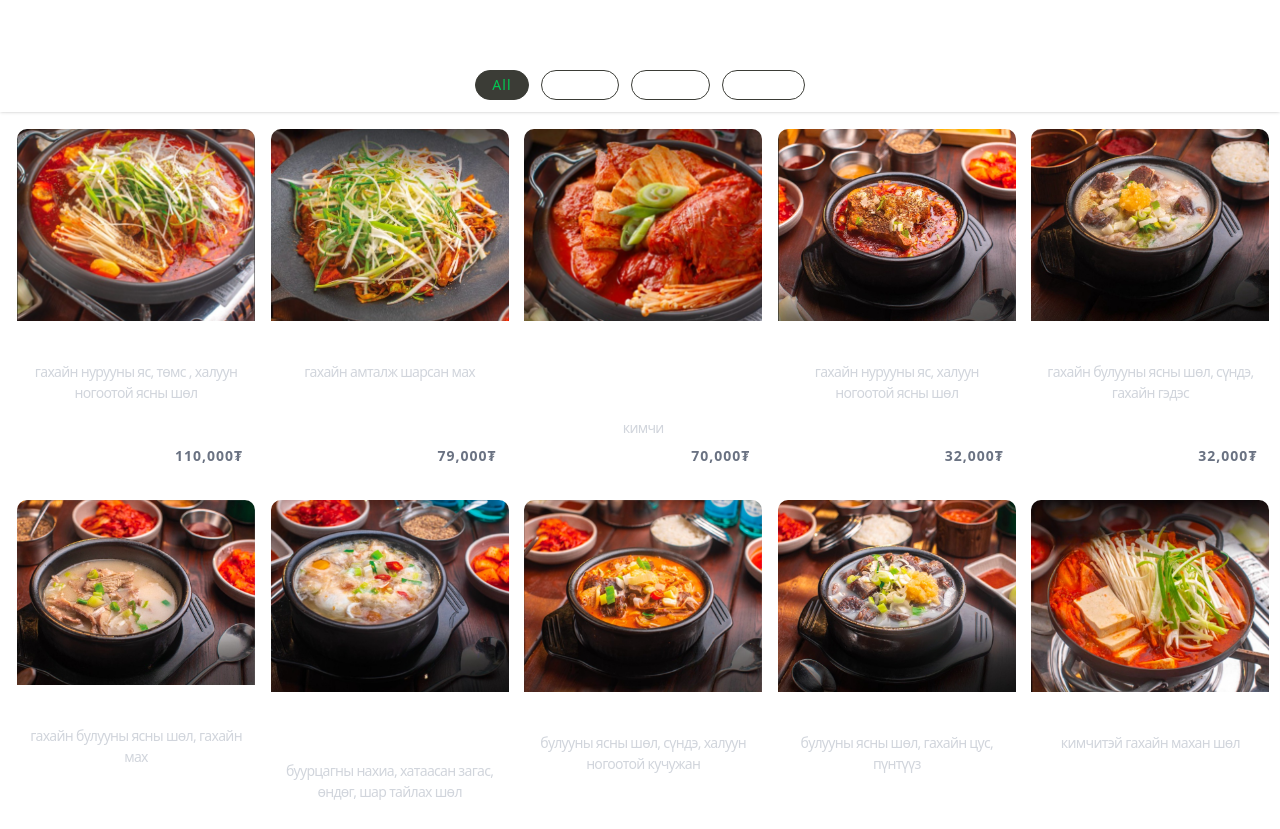
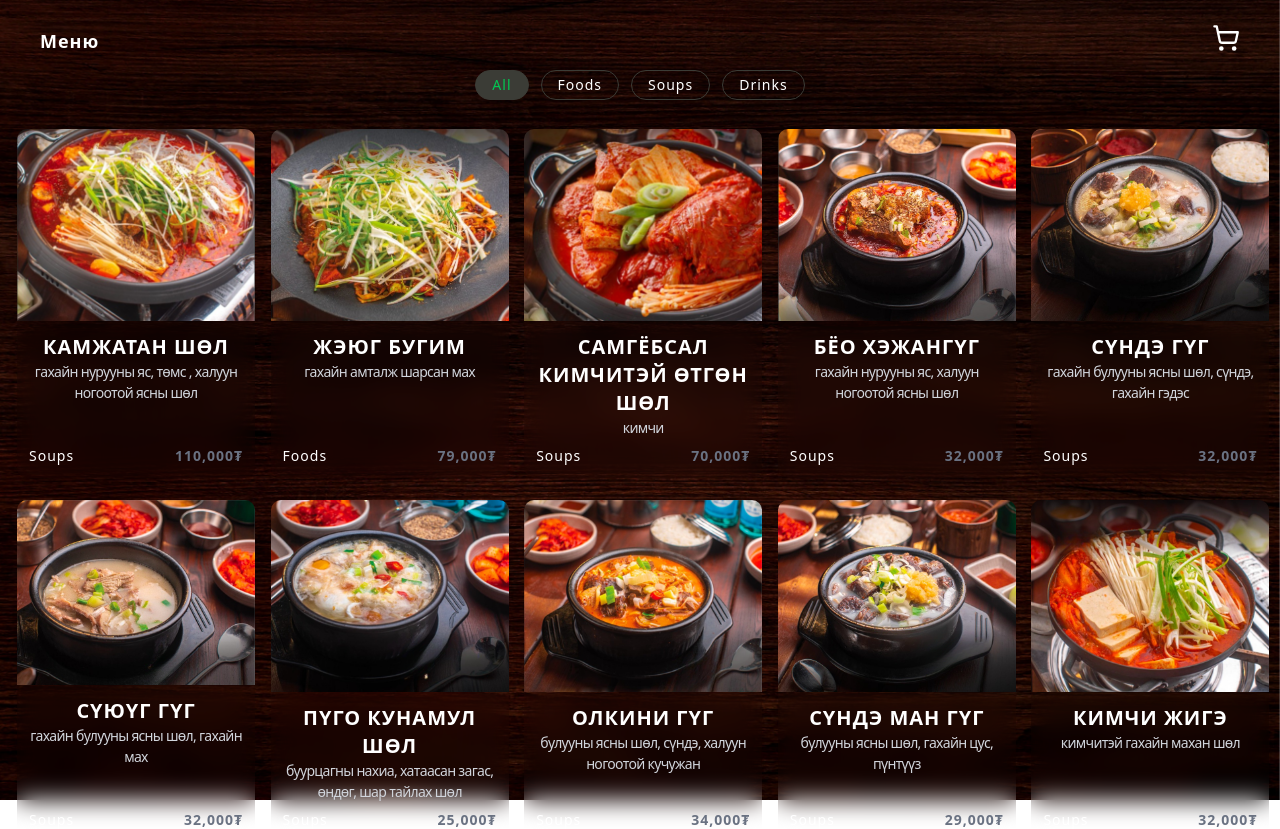
Before and after one commit to godless-developer/sundegug-v2, a Next.js app: page /menu in a window 1280 px wide. Shown: the top 829 px of the page. Before the commit the page ends 800 px from the top, so only its background shows below. Built offline with nearby package versions, Linux system fonts and the light colour scheme.

Commit message:
menu page bg

```diff
--- a/src/app/menu/page.tsx
+++ b/src/app/menu/page.tsx
@@ -59,7 +59,16 @@ export default function FoodMenu() {
   };
 
   return (
-    <div className="h-screen flex flex-col text-white">
+    <div className="relative w-full min-h-screen overflow-x-hidden text-white">
+      {/* ✅ Fixed background image */}
+      <div className="fixed inset-0 -z-10">
+        <img
+          src="/bg.webp"
+          alt="Background"
+          className="w-full h-full object-cover"
+        />
+      </div>
+
       {/* Header */}
       <header className="fixed top-0 left-0 w-full shadow z-50 py-3">
         <div className="flex justify-between items-center px-10 py-3">
@@ -74,8 +83,8 @@ export default function FoodMenu() {
                   </span>
                 )}
               </PopoverTrigger>
-              <PopoverContent className="border-none  z-50 bg-[url('/bg.png')] rounded-lg shadow-lg w-80 text-white">
-                <div className=" rounded-lg w-full h-full backdrop-blur-md p-4">
+              <PopoverContent className="border-none z-50 bg-[url('/bg.png')] rounded-lg shadow-lg w-80 text-white">
+                <div className="rounded-lg w-full h-full backdrop-blur-md p-4">
                   <h2 className="text-lg font-semibold mb-2">
                     Сонгосон хоолнууд
                   </h2>
@@ -130,7 +139,7 @@ export default function FoodMenu() {
               onClick={() => setSelectedCategory(cat)}
               className={`px-4 py-1 rounded-full border text-sm whitespace-nowrap cursor-pointer ${
                 selectedCategory === cat
-                  ? "bg-[#3B3C36]  text-green-500 border-[#3B3C36]"
+                  ? "bg-[#3B3C36] text-green-500 border-[#3B3C36]"
                   : "bg-none text-white border-[#3B3C36]"
               }`}
             >
@@ -142,7 +151,7 @@ export default function FoodMenu() {
 
       {/* Main Content */}
       <main className="flex-1 overflow-y-auto mt-[112px] p-4 flex justify-center">
-        <div className=" grid grid-cols-1 sm:grid-cols-2 md:grid-cols-3 lg:grid-cols-5 gap-5">
+        <div className="grid grid-cols-1 sm:grid-cols-2 md:grid-cols-3 lg:grid-cols-5 gap-5">
           {filteredMenu.map(
             (food: {
               description: ReactNode;
@@ -182,7 +191,7 @@ export default function FoodMenu() {
                   className={`flex flex-col items-center text-center duration-200 ease-in-out ${
                     selectedItems.find((f) => f.id === String(food._id)) &&
                     "bg-white/10"
-                  }  backdrop-blur-md rounded-b-lg p-3 w-full h-full`}
+                  } backdrop-blur-md rounded-b-lg p-3 w-full h-full`}
                 >
                   <h1 className="font-semibold text-xl">{food.name}</h1>
                   <p className="text-[14px] tracking-tighter text-gray-300 mb-2">
@@ -190,7 +199,7 @@ export default function FoodMenu() {
                   </p>
                   <div className="flex justify-between w-full items-center mt-auto">
                     <p
-                      className={` ${
+                      className={`${
                         selectedItems.find((f) => f.id === String(food._id)) &&
                         "text-green-500"
                       } text-sm duration-200 ease-in-out`}
```
